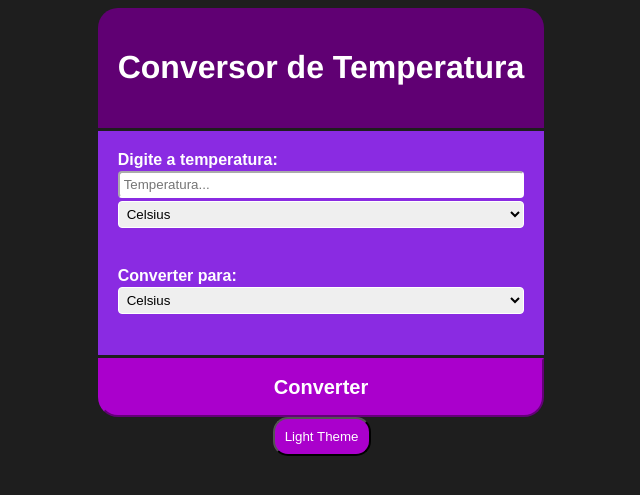
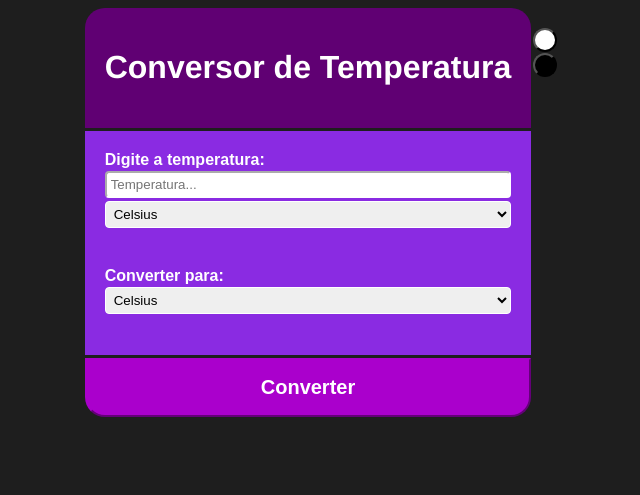
Before and after one commit to miguel3477/Termometria, a PHP site: page / in a window 1280 px wide. Shown: the top 495 px of the page, without its empty margins (319-959 px from the left). Run offline with PHP 8.4, Linux system fonts and the light colour scheme.

Commit message:
Add files via upload

```diff
--- a/index.php
+++ b/index.php
@@ -5,19 +5,41 @@
     <meta http-equiv="X-UA-Compatible" content="IE=edge">
     <meta name="viewport" content="width=device-width, initial-scale=1.0">
     <link rel="stylesheet" href="style.css">
+    <title>Termometria</title>
     <script>
+        function light() {
+            localStorage.setItem ('theme', 'light');
+            myFunction();
+        }
+
+        function dark() {
+            localStorage.setItem ('theme', 'dark');
+            myFunction();
+        }
+
         function myFunction() {
-            var element = document.body;
-            element.classList.toggle("light-mode");
+            var userMode = localStorage.getItem ('theme');
 
-            document.getElementById("header").classList.toggle("light-mode-header");
-            document.getElementById("content").classList.toggle("light-mode-content");
-            document.getElementById("bottom").classList.toggle("light-mode-bottom");
+            if (userMode == 'light') {
+                document.getElementsByTagName("BODY")[0].style.backgroundColor = "white";
+
+                document.getElementById("header").style.backgroundColor = "#7B0F28";
+                document.getElementById("content").style.backgroundColor = "#EC6988";
+                document.getElementById("bottom").style.backgroundColor = "#D61A46";
+                document.getElementById("bottom").style.borderColor = "#D61A46";
+            }
+            else if (userMode == 'dark') {
+                document.getElementsByTagName("BODY")[0].style.backgroundColor = "#000000e1";
+
+                document.getElementById("header").style.backgroundColor = "#600073";
+                document.getElementById("content").style.backgroundColor = "blueviolet";
+                document.getElementById("bottom").style.backgroundColor = "#aa00cc";
+                document.getElementById("bottom").style.borderColor = "#aa00cc";
+            }
         }
     </script>
-    <title>Termometria</title>
 </head>
-<body>
+<body class="dark-theme" onload="myFunction()">
     <div class='container'>
     <form method="post" action="">
         <div class='caixa-header' id='header'><h1>Conversor de Temperatura</h1></div>
@@ -42,8 +64,7 @@
         <input class='caixa-bottom' id='bottom' type="submit" value="Converter"><br>
         </form>
 
-        <button onclick="myFunction()">Light Theme</button>
-
     </div>
+    <div><button id="light" onclick="light()"></button><button id="dark" onclick="dark()"></button></div>
 </body>
 </html>
--- a/style.css
+++ b/style.css
@@ -1,9 +1,9 @@
 body {
-    background-color: rgba(0, 0, 0, 0.884);
+    background-color: #000000e1;
     display: flex;
-    flex-direction: column;
-    align-items: center;
-}
+    justify-content: center;
+    flex-direction: row;
+    align-items: baseline;}
 h1 {
     text-align: center;
     font-family: 'Helvetica';
@@ -56,8 +56,16 @@ button {
     padding: 10px;
     background-color: #aa00cc;
     color: white;
-    margin-left: 175px;
     border-radius: 15px;
+    display: flex;
+    margin-left: 2px;
+    margin-bottom: 1px;
+}
+#light {
+    background-color: white;
+}
+#dark {
+    background-color: black;
 }
 .light-mode {
     background-color: white;
@@ -72,6 +80,16 @@ button {
     background-color: #D61A46;
     border-color: #D61A46;
 }
-.light-mode-text {
-    color: black;
+.dark-mode {
+    background-color: white;
 }
+.dark-mode-header {
+    background-color: #7B0F28;
+}
+.dark-mode-content {
+    background-color: #EC6988;
+}
+.dark-mode-bottom {
+    background-color: #D61A46;
+    border-color: #D61A46;
+}
```
